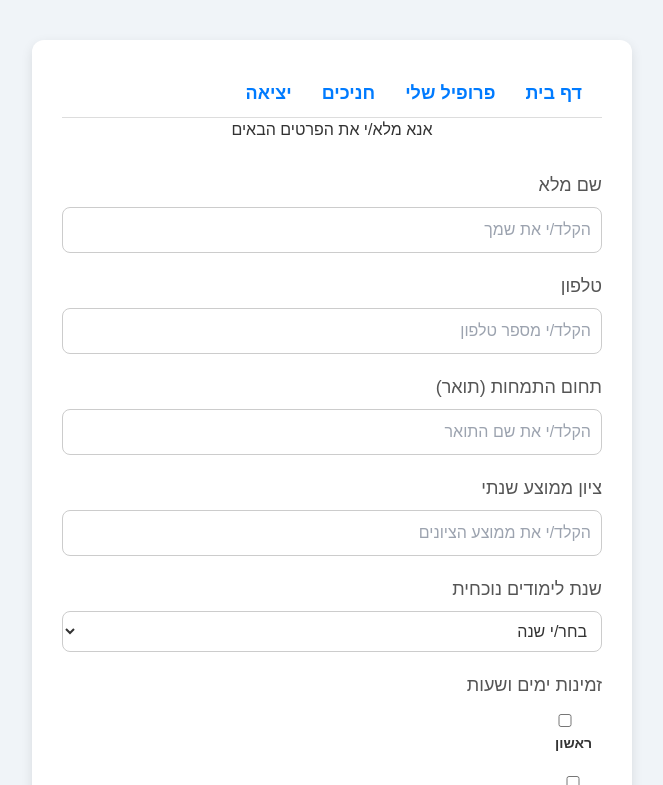
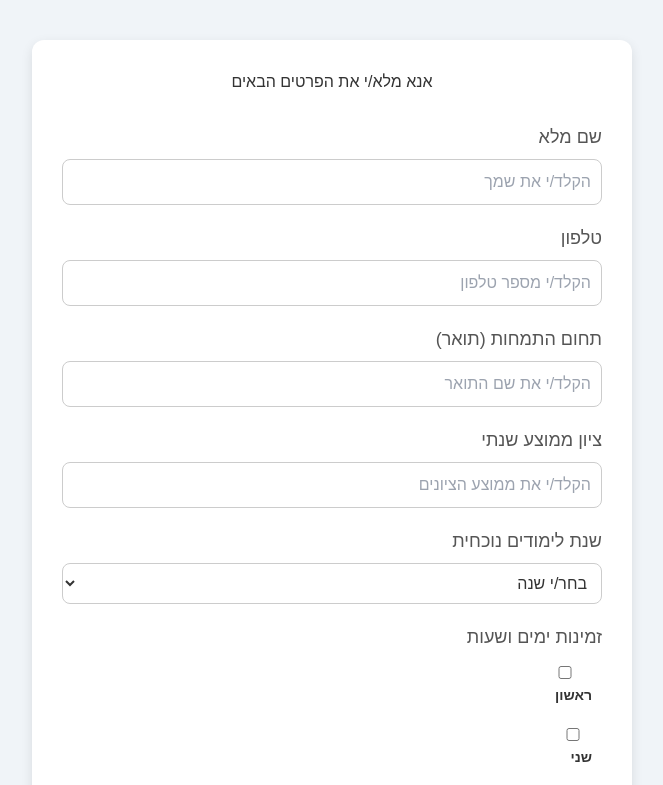
Before and after one commit to danielraz29/papa-frontend, a React (Create React App) app: page /mentor-request in a window 1280 px wide. Shown: the top 785 px of the page, without its empty margins (308-971 px from the left). Built offline with nearby package versions, Linux system fonts and the light colour scheme; the HTML template or start-up script is replaced by a standard one.

Commit message:
Update MentorRequest.js

```diff
--- a/src/MentorRequest.js
+++ b/src/MentorRequest.js
@@ -48,14 +48,16 @@ function App() {
       average &&
       year &&
       selectedDays.length > 0 &&
-      Object.keys(availability).length > 0 &&
+      Object.keys(availability).length === selectedDays.length &&
       resume
     );
   };
 
   const handleSubmit = (e) => {
     e.preventDefault();
+    if (isFormComplete()) {
       setShowPopup(true);
+    }
   };
 
   const closePopup = () => {
@@ -64,19 +66,10 @@ function App() {
 
   return (
     <div className="container">
-      {/* סרגל הכלים למעלה */}
-      <nav className="navbar">
-        <ul>
-          <li>דף בית</li>
-          <li>פרופיל שלי</li>
-          <li>חניכים</li>
-          <li>יציאה</li>
-        </ul>
-      </nav>
 
       <h1>אנא מלא/י את הפרטים הבאים</h1>
 
-      {/* כל שאר הטופס כמו קודם */}
+      <form onSubmit={handleSubmit}>
         <div className="form-group">
           <h2>שם מלא</h2>
           <input
@@ -159,7 +152,6 @@ function App() {
           ))}
         </div>
 
-      {/* קובץ קורות חיים */}
         <div className="form-group">
           <h2>העלה/י קורות חיים</h2>
           <input
@@ -169,9 +161,14 @@ function App() {
           />
         </div>
 
-      <button className="next-button" onClick={handleSubmit} disabled={!isFormComplete()}>
+        <button
+          type="submit"
+          className="next-button"
+          disabled={!isFormComplete()}
+        >
           שלח
         </button>
+      </form>
 
       {showPopup && (
         <div className="popup">
```
Lines whose indentation alone changed are shown as unchanged.
